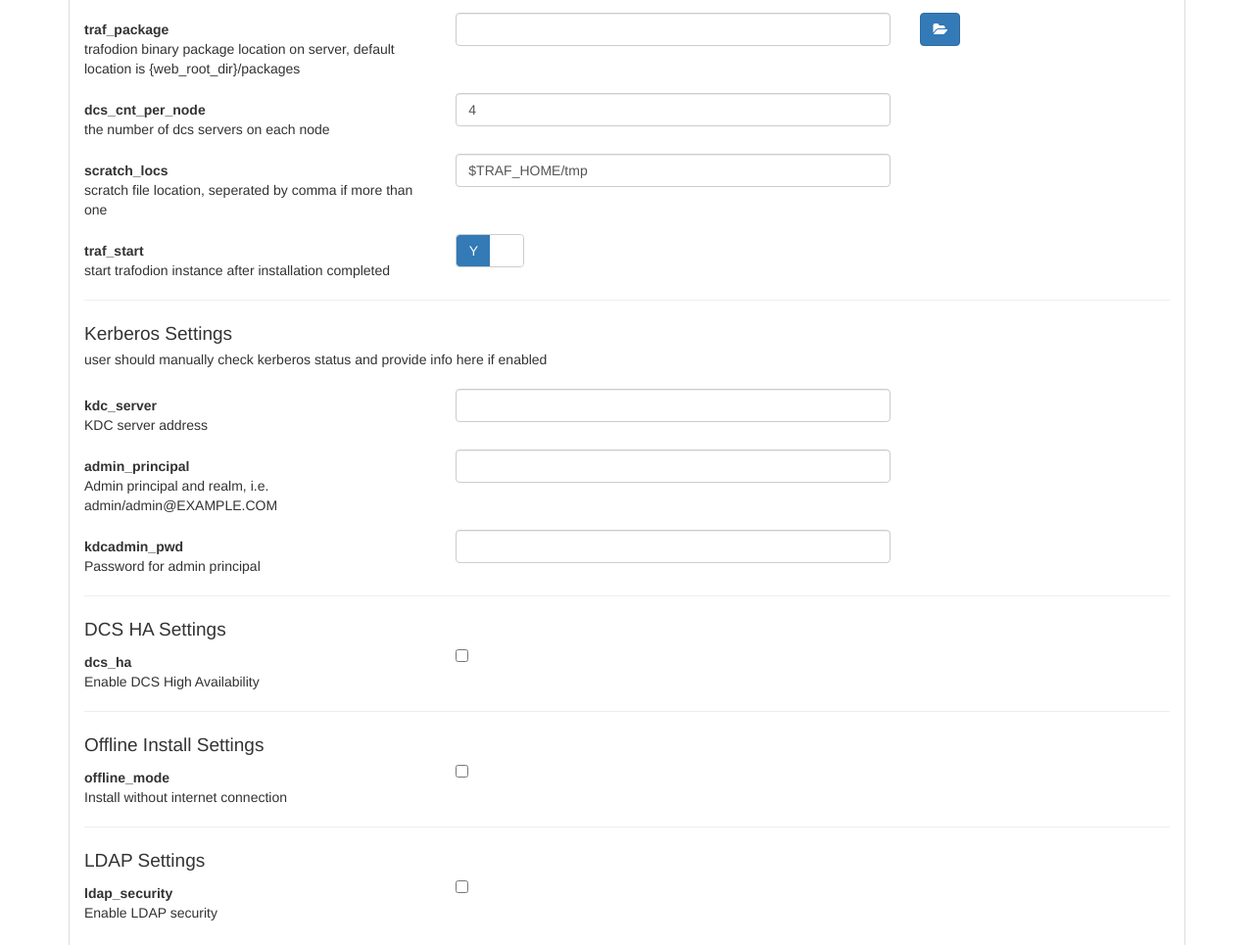
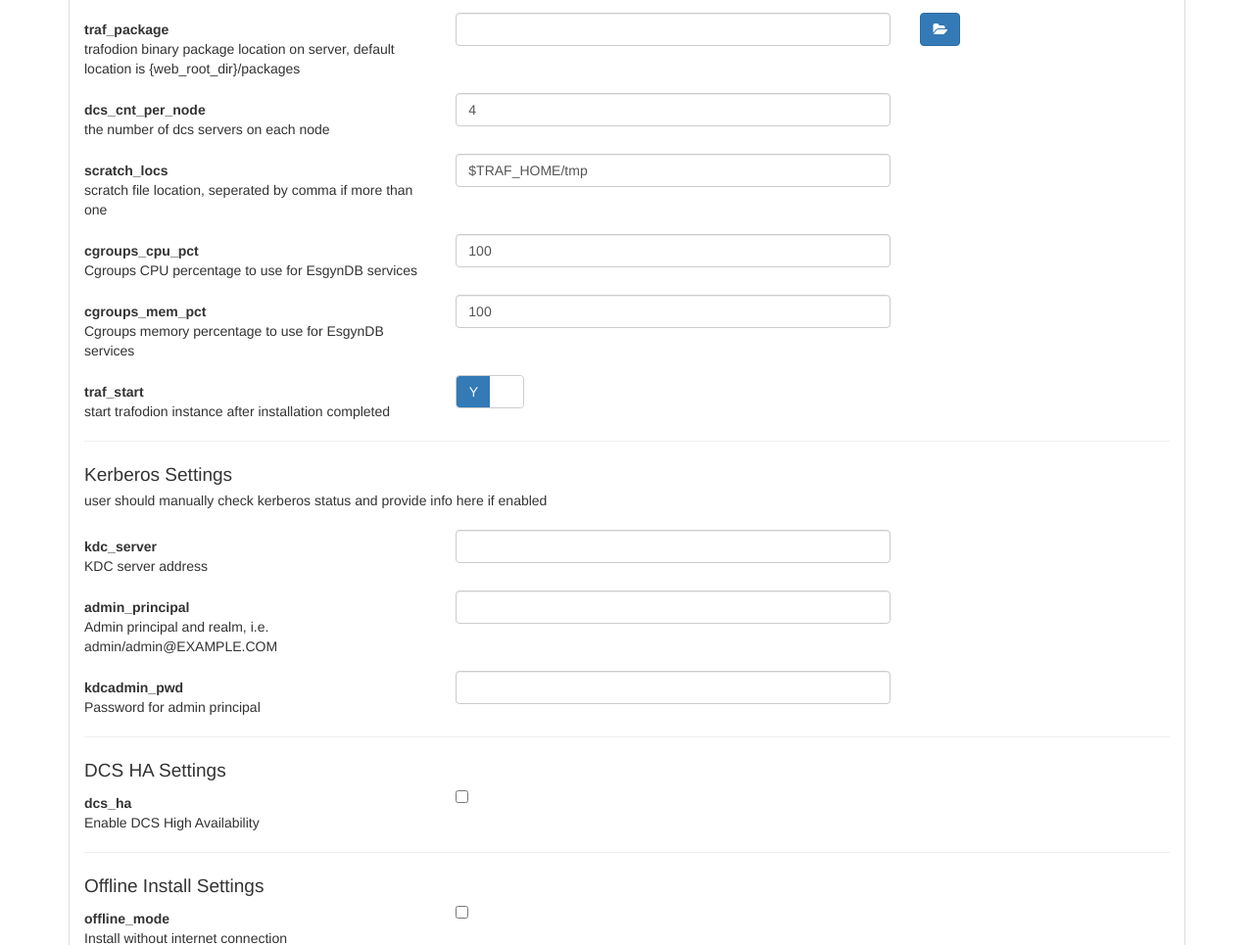
Before and after one commit to mkby/InstallerUI, a Flask app: page / in a window 1280 px wide, after a click on "Detail Configurations". Shown: the part 1318-2283 px from the top of the page at 98% size. Run offline with Flask 2, Linux system fonts and the light colour scheme; data that the repository does not hold is empty; some libraries are stand-ins or nearby versions.

Commit message:
add new options in config

```diff
--- a/InstallerUI/api.py
+++ b/InstallerUI/api.py
@@ -84,18 +84,31 @@ class TaskHandler(object):
         if not os.path.exists(self.configFilePath):
             self.rc = EC_NO_FILE
         else:
+            # read user name and password from config file
+            user = pwd = ''
+            with open(self.configFilePath, 'r') as f:
+                for line in f:
+                    if 'ssh_user' in line:
+                        user = line.replace('\n', '').split('=')[1]
+                    if 'ssh_pwd' in line:
+                        pwd = line.replace('\n', '').split('=')[1]
+
             if self.type == TYPE_INSTALL:
-#                cmd = '%s/db_install.py --config-file %s --log-file %s --silent' % (INSTALLER_PATH, self.configFilePath, self.logFile)
-                cmd = '%s/fake_install.py  %s' % (INSTALLER_PATH, self.logFile)
+                cmd = '%s/db_install.py --config-file %s --log-file %s --silent -u %s --enable-pwd -p %s' % (INSTALLER_PATH, self.configFilePath, self.logFile, user, pwd)
+#                cmd = '%s/fake_install.py  %s' % (INSTALLER_PATH, self.logFile)
             elif self.type == TYPE_DISCOVER:
-       #         cmd = '%s/discovery.py -j --config-file %s --log-file %s' % (INSTALLER_PATH, self.configFilePath, self.logFile)
-                cmd = '%s/fake_discover.py' % INSTALLER_PATH
+                cmd = '%s/discovery.py -j --config-file %s --log-file %s -u %s --enable-pwd -p %s' % (INSTALLER_PATH, self.configFilePath, self.logFile, user, pwd)
+#                cmd = '%s/fake_discover.py' % INSTALLER_PATH
             elif self.type == TYPE_PERF:
-                cmd = '%s/discovery.py -p --config-file %s --log-file %s' % (INSTALLER_PATH, self.configFilePath, self.logFile)
+                cmd = '%s/discovery.py -n --config-file %s --log-file %s -u %s --enable-pwd -p %s' % (INSTALLER_PATH, self.configFilePath, self.logFile, user, pwd)
 
             p = subprocess.Popen(cmd, stdin=subprocess.PIPE, stdout=subprocess.PIPE, stderr=subprocess.PIPE, shell=True)
             self.pid = p.pid
             self.stdout, self.stderr = p.communicate()
+            # filter out non-json strings
+            if self.type == TYPE_DISCOVER:
+                self.stdout = re.search(r'(\[.*\])', self.stdout).groups()[0]
+
             self.rc = p.returncode
 
 def run_cmd(cmd):
--- a/InstallerUI/static/js/ConfigureView.js
+++ b/InstallerUI/static/js/ConfigureView.js
@@ -527,6 +527,8 @@ function($) {
 				$("#traf_package").val(data.traf_package);
 				$("#dcs_cnt_per_node").val(data.dcs_cnt_per_node);
 				$("#scratch_locs").val(data.scratch_locs);
+				$("#cgroups_cpu_pct").val(data.cgroups_cpu_pct);
+				$("#cgroups_mem_pct").val(data.cgroups_mem_pct);
 				$("#kdc_server").val(data.kdc_server);
 				$("#kdcadmin_pwd").val(data.kdcadmin_pwd);
 				$("#admin_principal").val(data.admin_principal);
--- a/InstallerUI/templates/index.html
+++ b/InstallerUI/templates/index.html
@@ -252,6 +252,20 @@
 										</div>
 										<div class="form-group">
 											<div class="col-sm-4">
+												<label for="cgroups_cpu_pct" class="control-label">cgroups_cpu_pct</label>
+												<br>Cgroups CPU percentage to use for EsgynDB services</div>
+											<div class="col-sm-5">
+												<input type="number" class="form-control" id="cgroups_cpu_pct" name="cgroups_cpu_pct" autocomplete="off" value=100></div>
+										</div>
+										<div class="form-group">
+											<div class="col-sm-4">
+												<label for="cgroups_mem_pct" class="control-label">cgroups_mem_pct</label>
+												<br>Cgroups memory percentage to use for EsgynDB services</div>
+											<div class="col-sm-5">
+												<input type="number" class="form-control" id="cgroups_mem_pct" name="cgroups_mem_pct" autocomplete="off" value=100></div>
+										</div>
+										<div class="form-group">
+											<div class="col-sm-4">
 												<label for="traf_start" class="control-label">traf_start</label>
 												<br>start trafodion instance after installation completed</div>
 											<div class=" col-sm-5">
```
